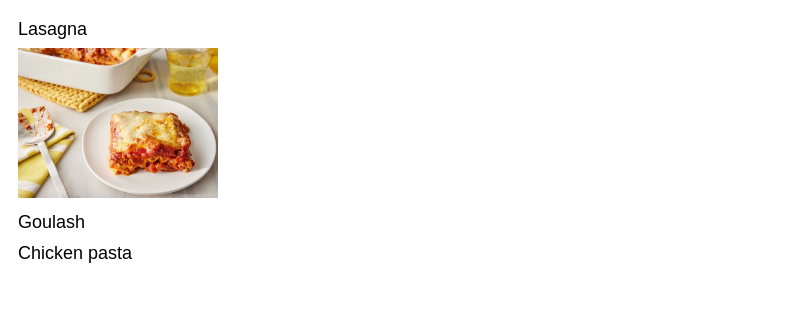
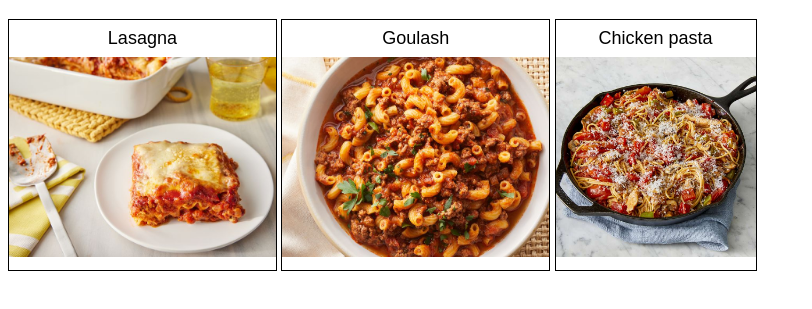
Before and after one commit to bigflyy/odin-recipes, a plain HTML site: page index.html in a window 1280 px wide. Shown: the part 61-370 px from the top of the page, without its empty margins (0-812 px from the left). Drawn offline with Linux system fonts and the light colour scheme.

Commit message:
Update style of home page. Resembles grid.
To once again practice.

```diff
--- a/index.html
+++ b/index.html
@@ -6,14 +6,24 @@
   <body>
     <h1 class ="site-header">Odin Recipes</h1>
     <div class="recipe-container">
-      <a class = "recipe-link" href="./recipes/lasagna.html">Lasagna</a>
-      <img class="preview-recipe-img"src="./recipes/img/lasagna.jpg">
+      <a class = "recipe-link" href="./recipes/lasagna.html">
+        <p>Lasagna</p>
+        <img class="preview-recipe-img"src="./recipes/img/lasagna.jpg">
+      </a>
     </div>
     <div class="recipe-container">
-      <a class = "recipe-link" href="./recipes/goulash.html">Goulash</a>
+      <a class = "recipe-link" href="./recipes/goulash.html">
+        <p>Goulash</p>
+        <img class="preview-recipe-img"src="./recipes/img/goulash.jpg">
+      </a>
+
     </div>
     <div class="recipe-container">
-      <a class = "recipe-link" href="./recipes/chicken-pasta.html">Chicken pasta</a>
+      <a class = "recipe-link" href="./recipes/chicken-pasta.html">
+        <p>Chicken pasta</p>
+        <img class="preview-recipe-img"src="./recipes/img/chicken-pasta.jpg">
+      </a>
+
     </div>
 
   </body>
--- a/styles.css
+++ b/styles.css
@@ -4,25 +4,25 @@
 ul{
   font-style: italic;
 }
-img{
-  width: 400px;
-}
+
 .site-header{
   text-align: center;
 }
-.recipe-link{
+.recipe-link, .recipe-link p{
   color:black;
   text-decoration: none;
   font-style: normal;
   font-size: 18px;
-  margin-bottom: 8px;
+  margin: 8px 0 8px 0;
   display: block;
+  text-align: center;
 
 }
 .recipe-container{
-  margin: 10px;
+  display:inline-block;
+  border: 1px solid black;
 }
 .preview-recipe-img{
-  width:200px;
-  height: auto;
+  height:200px;
+  width: auto;
 }
```
